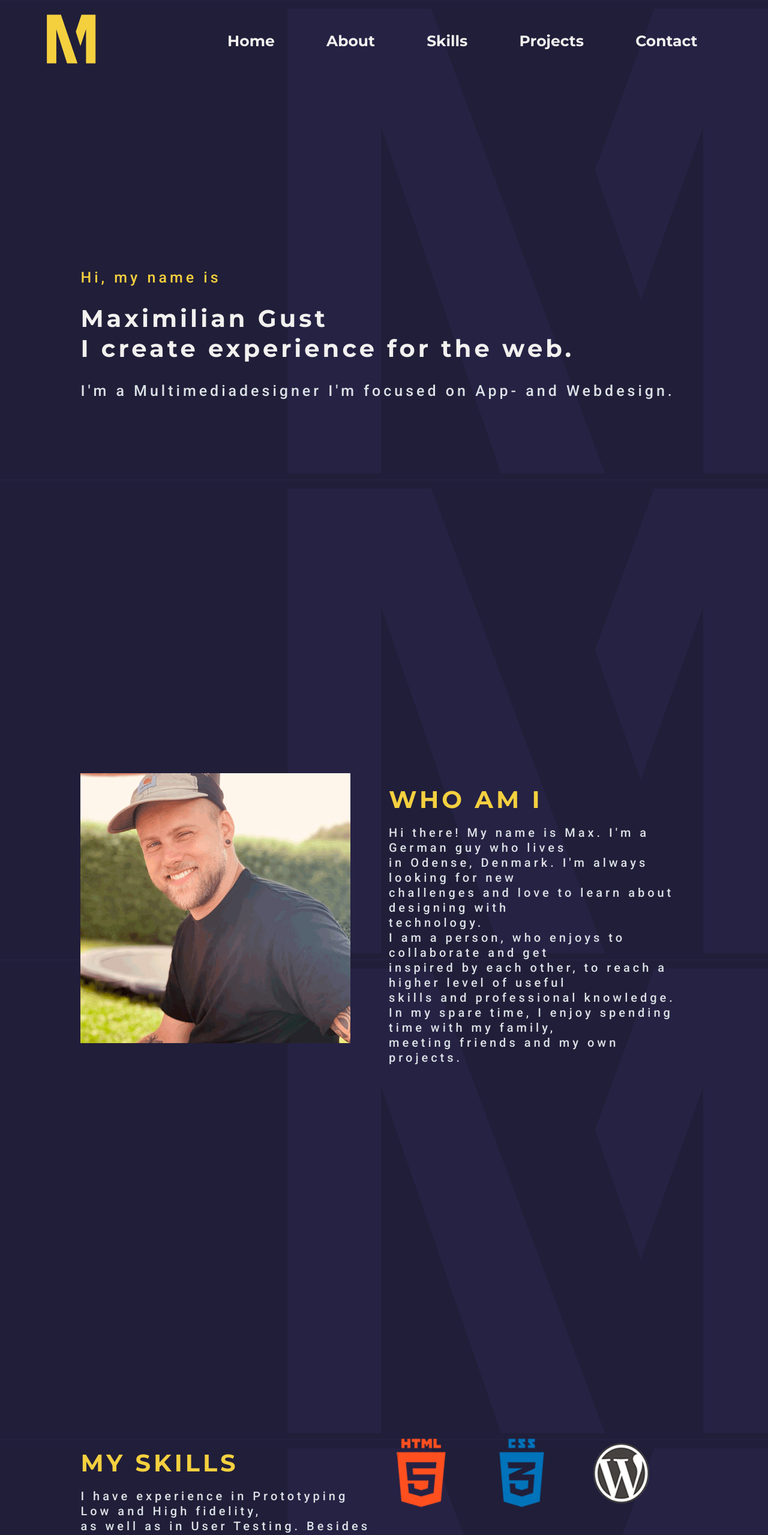
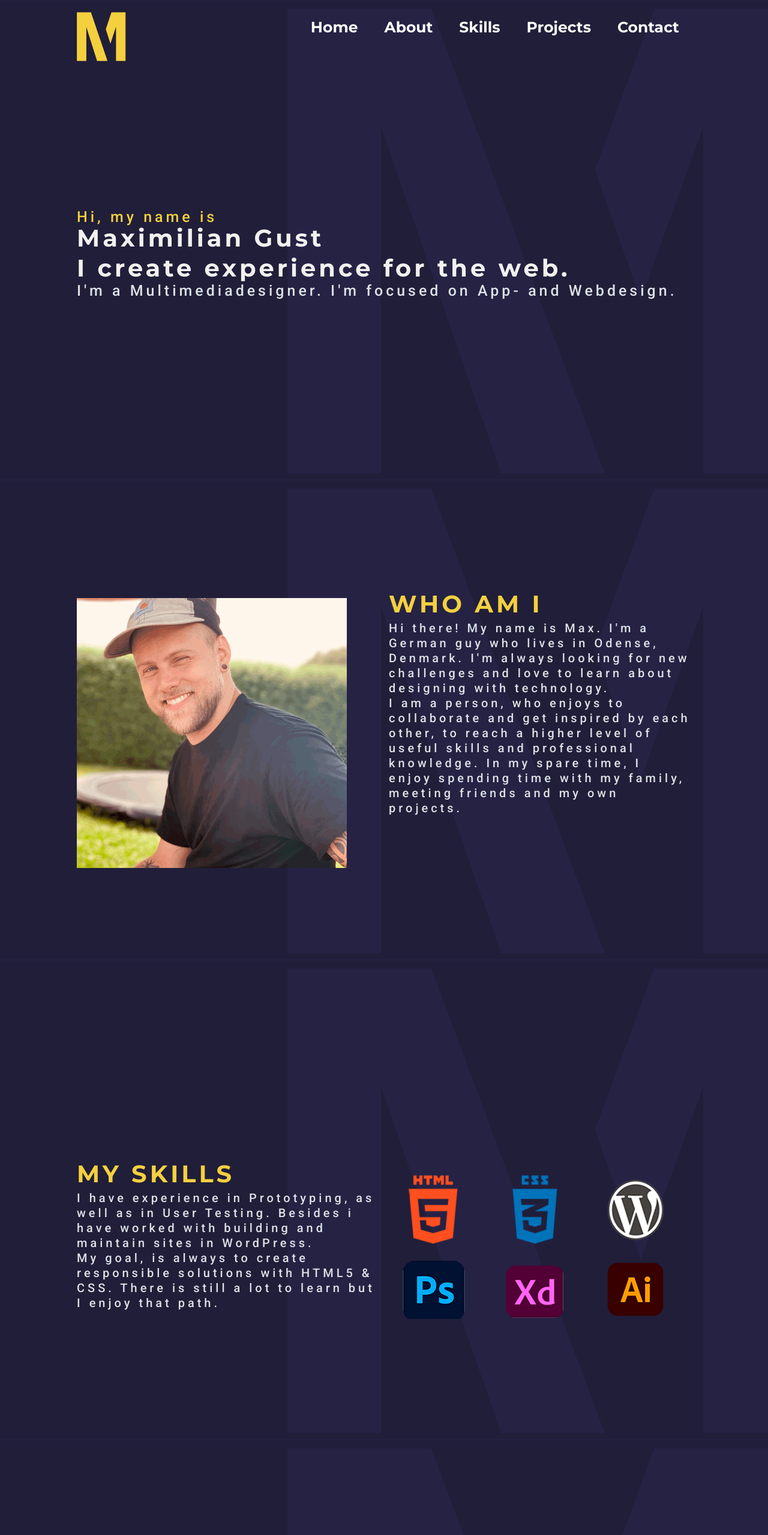
Before and after one commit to Maximilian90/MMD-1.S---Presentationsportfolio, a plain HTML site: page index.html in a window 1280 px wide. Shown: the top 2559 px of the page at 60% size. Drawn offline with Linux system fonts and the light colour scheme.

Commit message:
Navbar/links
Updated navbar, added links

```diff
--- a/index.html
+++ b/index.html
@@ -14,115 +14,118 @@
     <link href="https://fonts.googleapis.com/css2?family=Montserrat:wght@700&display=swap" rel="stylesheet">
 </head>
 <body>
-    <header>
+    <div class="nav1">
+        <nav>
+            <img class="logo" src="images/logosmall.png" alt="yellow logo">
+            <ul class="menu">
+                <li><a href="#home" class="#">Home</a></li>
+                <li><a href="#about" class="#">About</a></li>
+                <li><a href="#skills" class="#">Skills</a></li>
+                <li><a href="#projects" class="#">Projects</a></li>
+                <li><a href="#contact" class="#">Contact</a></li>
+            </ul>
 
-            <div class="navbar">
-                <div class="logo">
-                    <img src="images/logosmall.png" alt="my brand logo small letter m">
-                </div>
-                <nav>
-                    <ul class="nav-list">
-                        <li class="list-item">Home</li>
-                        <li class="list-item">About</li>
-                        <li class="list-item">Skills</li>
-                        <li class="list-item">Projects</li>
-                        <li class="list-item">Contact</li>
-                    </ul>
-                </nav>
-            </div>
-
-    </header>
-
-    <section>
-        <div class="container-frontpage">
+        </nav>
+    </div>
+    <section id="home">
+        <div class="container">
             <p class="p2"> Hi, my name is </p>
             <h2> Maximilian Gust
             <br> I create experience for the web.
             </h2>
-            <p class="p3">I'm a Multimediadesigner I'm focused on App- and Webdesign.</p>
+            <p class="p3">I'm a Multimediadesigner. I'm focused on App- and Webdesign.</p>
         </div>
     </section>
-    <section>
+    <section id="about">
         <div class="container">
             <div class="split">
                 <div>
                     <img src="images/maxb.png" alt="happy picture of my selv">
                 </div>
                 <div>
-                    <h1>Who am I</h1>
+                    <h1> Who am I</h1><br>
                     <p class="p1">
-                        Hi there! My name is Max. I'm a German guy who lives <br>
-                        in Odense, Denmark. I'm always looking for new<br>
-                        challenges and love to learn about designing with<br>
+                        Hi there! My name is Max. I'm a German guy who lives
+                        in Odense, Denmark. I'm always looking for new
+                        challenges and love to learn about designing with
                         technology.
                         <br>
-                        I am a person, who enjoys to collaborate and get <br>
-                        inspired by each other, to reach a higher level of useful<br>
+                        I am a person, who enjoys to collaborate and get
+                        inspired by each other, to reach a higher level of useful
                         skills and professional knowledge.
-                        <br>
-                        In my spare time, I enjoy spending time with my family,<br>
+
+                        In my spare time, I enjoy spending time with my family,
                         meeting friends and  my own projects.
                     </p>
                 </div>
             </div>
         </div>
     </section>
-    <section>
+    <section id="skills">
         <div class="container">
             <div class="split">
                 <div>
-                    <h1> My Skills</h1>
+                    <h1> My Skills</h1><br>
                     <p class="p1">
-                        I have experience in Prototyping Low and High fidelity, <br>
-                        as well as in User Testing. Besides i have worked with <br>
-                        building and maintain Sites in WordPress.<br>
+                        I have experience in Prototyping,
+                        as well as in User Testing. Besides i have worked with
+                        building and maintain sites in WordPress.
                         <br>
-                        My goal, is always to create responsible solutions with <br>
-                        HTML5 & CSS. There is still a lot to learn but I enjoy<br>
+                        My goal, is always to create responsible solutions with
+                        HTML5 & CSS. There is still a lot to learn but I enjoy
                         that path.
                     </p>
                 </div>
-                <div class="flex-wrapper">
-                    <div class="flex-child">
-                        <img src="images/bhtml.png" alt="html5 logo">
+                <div class="flex-wrapper1">
+                    <div class="flex-child1">
+                       <a> <img src="images/bhtml.png" alt="html5 logo"></a>
                     </div>
-                    <div class="flex-child">
-                        <img src="images/bcss.png"  alt="css logo">
+                    <div class="flex-child1">
+                       <a> <img src="images/bcss.png"  alt="css logo"></a>
                     </div>
-                    <div class="flex-child">
-                        <img src="images/bwordpress.png" alt="wordpress logo">
+                    <div class="flex-child1">
+                       <a> <img src="images/bwordpress.png" alt="wordpress logo"></a>
                     </div>
-                    <div class="flex-child">
-                        <img src="images/bphotoshop.png" alt="photoshop logo">
+                    <div class="flex-child1">
+                        <a> <img src="images/bphotoshop.png" alt="photoshop logo"></a>
                     </div>
-                    <div class="flex-child">
-                        <img src="images/bxd.png"   alt="xd logo">
+                    <div class="flex-child1">
+                        <a> <img src="images/bxd.png"   alt="xd logo"></a>
                     </div>
-                    <div class="flex-child">
-                        <img src="images/billustrator.png"  alt="illustrator logo">
+                    <div class="flex-child1">
+                        <a> <img src="images/billustrator.png"  alt="illustrator logo"></a>
                     </div>
                 </div>
             </div>
-            </div>
+
         </div>
     </section>
-    <section>
-        <div class="container">
-            <div class="split">
-                <div class="projects">
-                    <h1>Projects</h1>
+    <section id="projects">
+        <div>
+            <h1>Projects</h1><br>
+        </div>
+                <div class="flex-wrapper2">
+                    <div class="flex-child2">
+                        <img src="images/backyard.png" alt="backyard burger logo">
+                    </div>
+                    <div class="flex-child2">
+                        <img src="images/foodexp.png" alt="food exp app logo">
+                    </div>
+                    <div class="flex-child2">
+                        <img src="images/seniortid.png" alt="seniortid app logo">
+                    </div>
+                    <div class="flex-child2">
+                        <img src="images/selvport.png" alt="illustrator portrait of my self">
+                    </div>
+                    <div class="flex-child2">
+                        <img src="images/cssanimation.png" alt="css animation logo mg visions">
+                    </div>
+                    <div class="flex-child2">
+                        <img src="images/comingsoon.png" alt="spaceholder for next projekt">
+                    </div>
                 </div>
-                <div>
-                </div>
-                <div></div>
-                <div></div>
-                <div></div>
-                <div></div>
-                <div></div>
-            </div>
-        </div>
     </section>
-    <section>
+    <section id="contact">
         <div class="container">
             <div class="split">
                 <div>
@@ -134,15 +137,25 @@
                 </div>
                 <div class="position-text">
                     <h2>Or send me a mail directly</h2>
-                    <p>maximilian@mg-visions.com</p>
+                    <p><a href="maximilian@mg-visions.com">maximilian@mg-visions.com</a></p>
                 </div>
             </div>
         </div>
     </section>
 
     <footer>
+        <div class="container">
+            <div class="split">
+                <p>
+                &copy;2022 - Maximilian Gust
+                </p>
+                <p>
+                Go back to start
+                </p>
+            </div>
+        </div>
+    </footer>
 
-    </footer>
 
 
 
--- a/stylesheet.css
+++ b/stylesheet.css
@@ -1,37 +1,92 @@
 * {
-    alt:unset;
-    display:revert;
+    padding: 0;
+    margin: 0;
+    box-sizing: border-box;
 }
 /* Reset all browser standard setup */
-.navbar {
-    color: rgb(242, 241, 239);
+
+
+
+
+nav {
     display: flex;
-    justify-content: space-around;
-    align-items: center;
+    align-items: stretch;
+    justify-content: space-between;
+    padding-top: 20px;
+    padding-left:10%;
+    padding-right: 10%;
+}
+.logo {
+    display: block;
+    max-width: 100%;
+}
+nav ul li {
+    list-style-type:none;
+    display: inline-block;
+    padding: 10px 20px;
+    width: fit-content;
+}
+nav ul li a {
+    color: #FEFEFE;
+    font-family:'Montserrat', sans-serif;
+    text-decoration: none;
     font-size: 25px;
-
+    font-weight: 100;
 }
-.nav-list {
-    list-style: none;
+nav ul li a:hover{
+    color:#F4D03F;
+    transition: .3s;
 }
-.list-item {
-    display:inline-block;
-    padding: 20px 40px;
-    font-family: 'Montserrat', sans-serif;
+@media all and (max-width: 480px) {
+    nav {
+        flex-direction: column;
+    }
+    .menu {
+        display: block;
+    }
+    nav ul li {
+        list-style-type: none;
+        display: block;
+        padding: 10px 20px;
+        border-top: 1px solid white;
+        width: 100%;
+        text-align: center;
+   }
 }
 
 
-.flex-wrapper {
+
+
+.flex-wrapper1 {
     display: flex;
     justify-content: space-around;
     flex-wrap: wrap;
 
 
+
+
 }
 
-.flex-child {
+.flex-child1 {
     flex: 30%;
-    margin-inline: auto;
+
+}
+.flex-child1 a {
+    display: inline-block;
+    padding: 10px 20px;
+    width: fit-content;
+}
+
+.flex-wrapper2 {
+    padding: 12vh 0 ;
+    text-align: center;
+    display: flex;
+    justify-content: space-around;
+
+}
+.flex-child2 {
+    flex-basis: 30%;
+
 }
 
 .spaceholder {
@@ -53,7 +108,7 @@
 
 h1 {
     font-family: 'Montserrat', sans-serif;
-    color: rgb(244, 208, 63);
+    color: #F4D03F;
     font-size: 40px;
     font-style:normal;
     text-transform: uppercase;
@@ -77,6 +132,14 @@ h3 {
     letter-spacing:5px;
     line-height:20px;
     }
+.text-center {
+    text-align: center;
+}
+
+img {
+    display: block;
+    max-width: 100%;
+}
 
 p   {
     font-family: 'Roboto', sans-serif;
@@ -88,7 +151,7 @@ p   {
     }
 .p2 {
     font-family: 'Roboto', sans-serif;
-    color: rgb(244, 208, 63);
+    color: #F4D03F;
     font-size: 25px;
     font-style: normal;
     letter-spacing:5px;
@@ -121,31 +184,28 @@ body {
 }
 
 section {
-    padding: 300px 0;
+    padding: 250px 0;
     margin-left: 10%;
     margin-right: 10%;
 }
-footer
+p a{
+    color: #59ABE3;
+}
 
+p a:hover {
+    color: #59ABE3;
+    text-decoration: underline;
+}
 
+footer {
+    background-color: #1F1C33;
+}
 
-
-
-
-
-.container-frontpage {
-    margin-inline: auto;
-    width: min(90%, 70,5rem);
-    display: flex;
-    flex-direction: column;
-    justify-content: flex-end;
-    margin-left: 15%;
-
-}
 
 .container {
     margin-inline: auto;
     width: min(90%, 70,5rem);
+
 }
 
 .split {
@@ -163,5 +223,4 @@ footer
     .split >* + * {
         margin-left: 1em;
         }
-    .container-frontpage {}
 }
```
Also changed, not shown: images/backyard.png (added), images/comingsoon.png (added), images/cssanimation.png (added), images/foodexp.png (added), images/selvport.png (added), images/seniortid.png (added).
